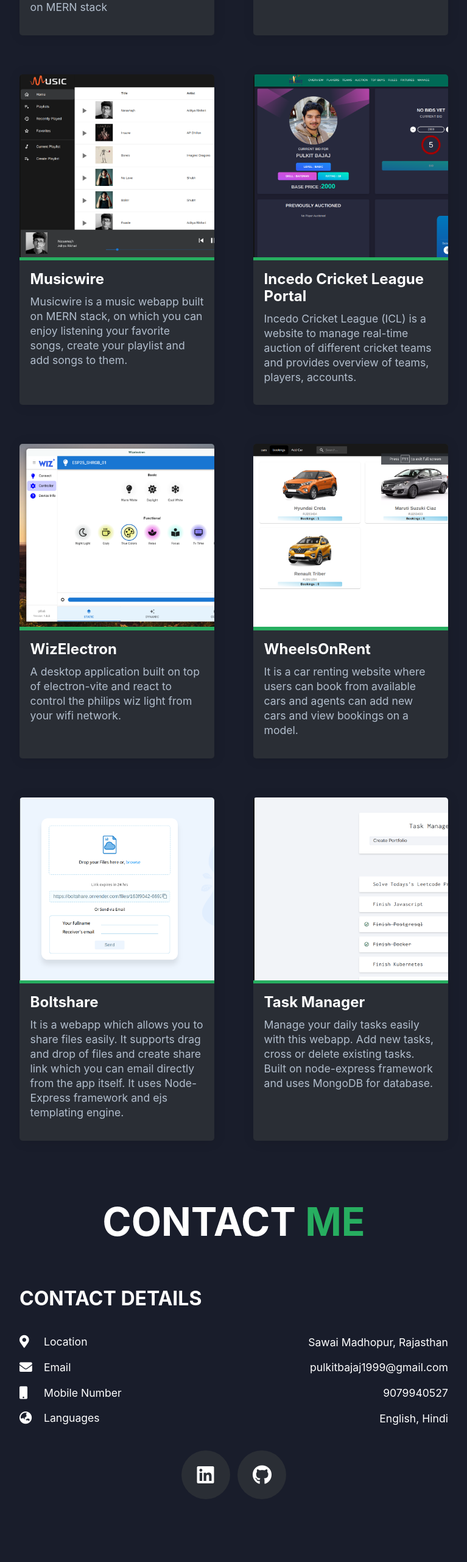
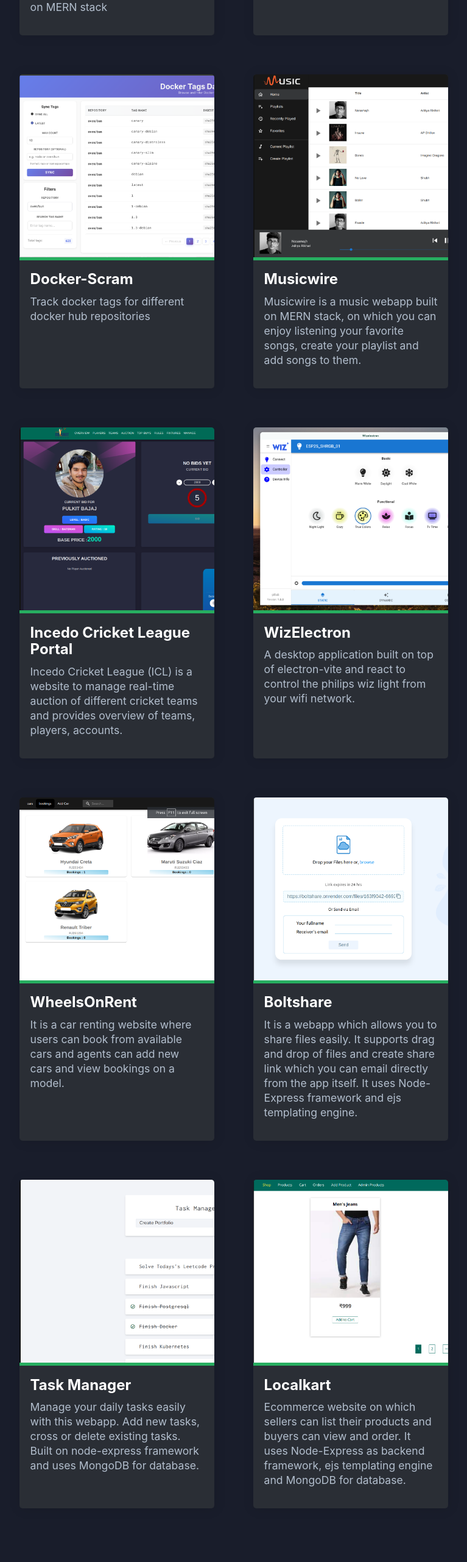
Before and after one commit to pulkitbajaj1999/portfolio, a React (Vite) app: page / in a window 1280 px wide. Shown: the part 3884-6446 px from the top of the page at 61% size, without its empty margins (256-1023 px from the left). Before the commit the page ends 6391 px from the top, so only its background shows below. Built offline with nearby package versions, Linux system fonts and the light colour scheme.

Commit message:
added docker-scram project

```diff
--- a/src/components/MyWorks.jsx
+++ b/src/components/MyWorks.jsx
@@ -14,6 +14,13 @@ const projects = [
     github: 'https://github.com/pulkitbajaj1999/breeze',
     imgSrc: 'img/projects/breeze.png',
     targetUrl: 'https://breeze19.netlify.app/',
+  },
+  {
+    title: 'Docker-Scram',
+    info: 'Track docker tags for different docker hub repositories',
+    github: 'https://github.com/pulkitbajaj1999/docker-scram/',
+    imgSrc: 'img/projects/docker-scram.png',
+    targetUrl: 'https://pulkitbajaj.up.railway.app/docker-scram/',
   },
   {
     title: 'Musicwire',
@@ -58,6 +65,14 @@ const projects = [
     imgSrc: 'img/projects/task-manager.png',
     targetUrl: 'https://taskmanager19.netlify.app/',
   },
+  {
+    title: 'Localkart',
+    info: 'Ecommerce website on which sellers can list their products and buyers can view and order. It uses Node-Express as backend framework,  ejs templating engine and MongoDB for database.',
+    github: 'https://github.com/pulkitbajaj1999/localkart',
+    server: 'https://localkart.up.railway.app/',
+    imgSrc: 'img/projects/localkart.png',
+    targetUrl: 'https://github.com/pulkitbajaj1999/localkart',
+  }
 ]
 const MyWorks = () => {
   return (
```
Also changed, not shown: public/img/projects/docker-scram.png (added).
